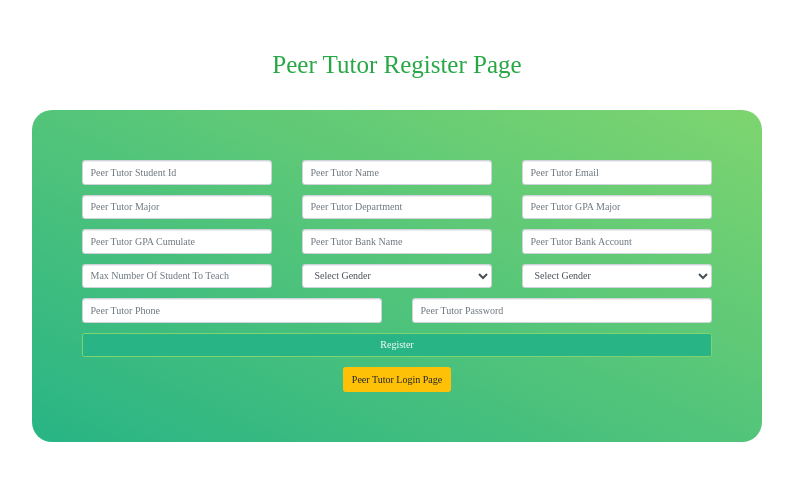
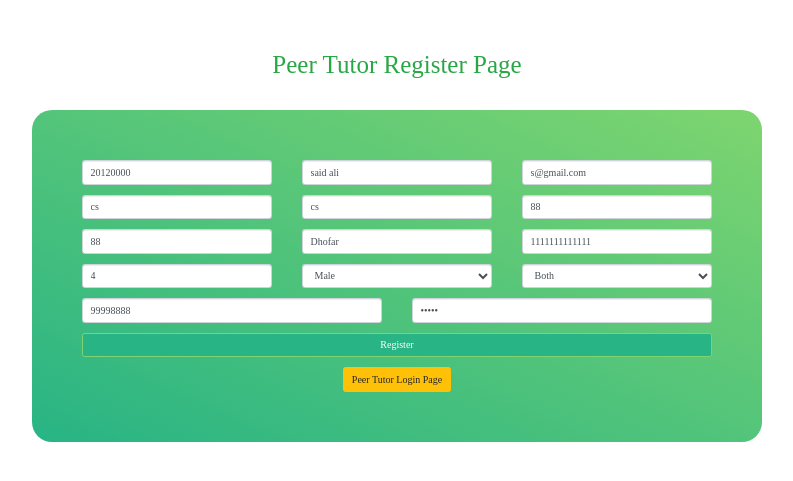
Before and after one commit to ahmed-alameer/LSC_Project, a PHP site: page /pt_register.php in a window 1280 px wide. Shown: the top 481 px of the page, without its empty margins (243-1036 px from the left). Run offline with PHP 8.4, Linux system fonts and the light colour scheme; some libraries are stand-ins or nearby versions.

Commit message:
worded with register peer tutor

```diff
--- a/pt_register.php
+++ b/pt_register.php
@@ -1,7 +1,12 @@
-<?php include_once('includes/header.php'); ?>
-<?php include_once('includes/helper_fn.php'); ?>
+<?php
+include_once('includes/header.php');
+include_once('init.php');
+
+$message = new Messages();
+$message->show_message();
 
 
+?>
 <div id="register_info" class="container margin-bottom">
 
 
@@ -17,13 +22,15 @@
 
 
 
+
+
                 <div class="row">
                     <div class="col-sm-4">
 
                         <div class="form-group">
 
-                            <input class="form-control" type="number" placeholder="Peer Tutor Student Id" name="pt_s_id"
-                                id="pt_s_id" required>
+                            <input class="form-control" type="number" placeholder="Peer Tutor Student Id"
+                                name="pt_st_id" id="pt_st_id" value="20120000" required>
 
                         </div>
 
@@ -34,8 +41,8 @@
 
                         <div class="form-group">
 
-                            <input class="form-control" type="text" placeholder="Peer Tutor Name" name="pt_name"
-                                id="pt_name" required>
+                            <input class="form-control" type="text" value="said ali" placeholder="Peer Tutor Name"
+                                name="pt_name" id="pt_name" required>
 
                         </div>
 
@@ -47,8 +54,8 @@
 
                         <div class="form-group">
 
-                            <input class="form-control" type="text" placeholder="Peer Tutor Email" name="pt_email"
-                                id="pt_email" required>
+                            <input class="form-control" type="email" value="s@gmail.com" placeholder="Peer Tutor Email"
+                                name="pt_email" id="pt_email" required>
 
                         </div>
 
@@ -66,8 +73,8 @@
 
                         <div class="form-group">
 
-                            <input class="form-control" type="text" placeholder="Peer Tutor Major" name="pt_major"
-                                id="pt_major" required>
+                            <input class="form-control" type="text" value="cs" placeholder="Peer Tutor Major"
+                                name="pt_major" id="pt_major" required>
 
                         </div>
 
@@ -80,7 +87,7 @@
                         <div class="form-group">
 
                             <input class="form-control" type="text" placeholder="Peer Tutor Department"
-                                name="pt_department" id="pt_department" required>
+                                name="pt_department" id="pt_department" value="cs" required>
 
                         </div>
 
@@ -93,7 +100,7 @@
                         <div class="form-group">
 
                             <input class="form-control" type="text" placeholder="Peer Tutor GPA Major"
-                                name="pt_gpa_major" id="pt_gpa_major" required>
+                                name="pt_gpa_major" id="pt_gpa_major" value="88" required>
 
                         </div>
 
@@ -109,7 +116,7 @@
                         <div class="form-group">
 
                             <input class="form-control" type="text" placeholder="Peer Tutor GPA Cumulate"
-                                name="pt_gpa_cumul" id="user_name" required>
+                                name="pt_gpa_cumul" id="user_name" value="88" required>
 
                         </div>
 
@@ -122,7 +129,7 @@
                         <div class="form-group">
 
                             <input class="form-control" type="text" placeholder="Peer Tutor Bank Name"
-                                name="pt_bank_name" id="pt_bank_name" required>
+                                name="pt_bank_name" id="pt_bank_name" value="Dhofar" required>
 
                         </div>
 
@@ -134,8 +141,8 @@
 
                         <div class="form-group">
 
-                            <input class="form-control" type="text" placeholder="Peer Tutor Bank Account"
-                                name="pt_bank_account_no" id="pt_bank_account_no" required>
+                            <input class="form-control" type="number" placeholder="Peer Tutor Bank Account"
+                                name="pt_bank_account_no" id="pt_bank_account_no" value="1111111111111" required>
 
                         </div>
                     </div>
@@ -148,7 +155,7 @@
                         <div class="form-group">
 
                             <input class="form-control" type="number" placeholder="Max Number Of Student To Teach"
-                                name="pt_max_student_count" id="pt_max_student_count" required>
+                                name="pt_max_student_count" id="pt_max_student_count" value="4" required>
 
                         </div>
 
@@ -162,8 +169,8 @@
 
 
                             <select name="pt_gender" id="pt_gender" class="form-control" required="required">
-                                <option value="">Select Gender</option>
-                                <option value="male">Male</option>
+                                <option value="">Select Peer Tutor Gender</option>
+                                <option value="male" selected>Male</option>
                                 <option value="female">Female</option>
                             </select>
 
@@ -177,10 +184,10 @@
 
                             <select name="pt_teach_gender" id="pt_teach_gender" class="form-control"
                                 required="required">
-                                <option value="">Select Gender</option>
-                                <option value="male">Male</option>
-                                <option value="female">Female</option>
-                                <option value="both">Both</option>
+                                <option value="">Select Students Gender</option>
+                                <option value="male">Males</option>
+                                <option value="female">Females</option>
+                                <option value="both" selected>Both</option>
                             </select>
                         </div>
 
@@ -194,8 +201,8 @@
 
                         <div class="form-group">
 
-                            <input class="form-control" type="number" placeholder="Peer Tutor Phone" name="pt_phone"
-                                id="pt_phone" required>
+                            <input class="form-control" type="text" placeholder="Peer Tutor Phone" name="pt_phone"
+                                id="pt_phone" value="99998888" required>
 
                         </div>
 
@@ -208,7 +215,7 @@
                         <div class="form-group">
 
                             <input class="form-control" type="password" placeholder="Peer Tutor Password"
-                                name="pt_password" id="pt_password" required>
+                                name="pt_password" value="admin" id="pt_password" required>
 
                         </div>
 
@@ -233,11 +240,6 @@
 
 </div>
 
-<?php if (isset($_SESSION['error'])) {
-
-    $error = $_SESSION['error'];
-    show_alert($error, 'error');
-} ?>
 
 
 
--- a/pt_register_schudel_code.php
+++ /dev/null
@@ -1,5 +0,0 @@
-<?php
-session_start();
-
-
-include('init.php');
```
Also changed, not shown: classes/Base_Class.php (+13 -2 lines), pt_register_code.php (+61 -22 lines), pt_register_courses.php (deleted, +0 -53 lines), pt_register_courses_schudel.php (renamed from pt_register_schudel.php, +6 -9 lines), pt_register_courses_schudel_code.php (renamed from pt_register_courses_code.php).
